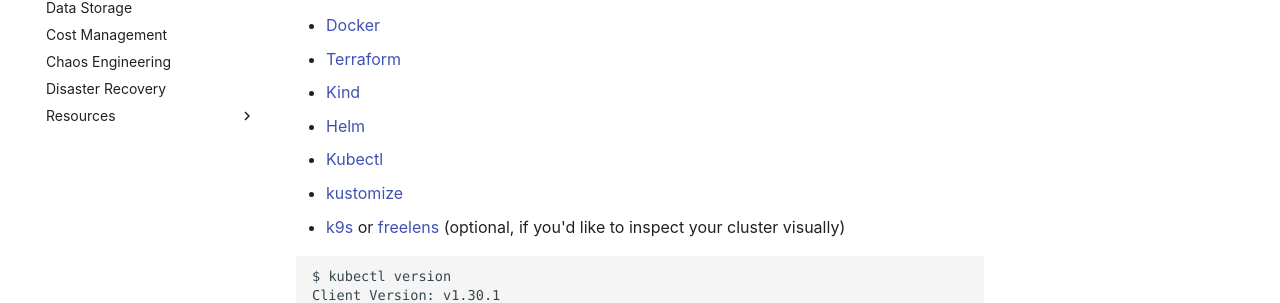
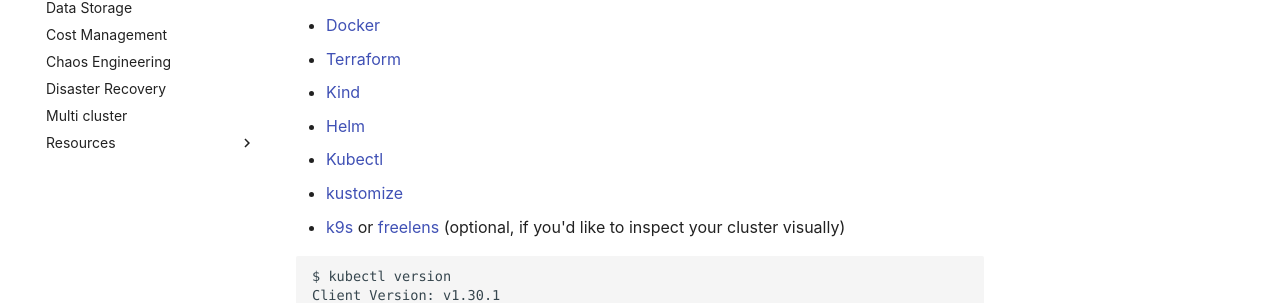
Before and after one commit to thatmlopsguy/dokaseca-control-plane, an MkDocs documentation site: the page built from docs/index.md, in a window 1280 px wide. Shown: the part 453-756 px from the top of the page. Built offline with MkDocs 1.6.1 and Material for MkDocs 9.7.7, drawn with Linux system fonts in a browser that asks for light colours; comment, search, counter and statistics services are not loaded.

Commit message:
feat: add skupper appset

```diff
--- a/mkdocs.yaml
+++ b/mkdocs.yaml
@@ -25,6 +25,7 @@
   - Cost Management: cost.md
   - Chaos Engineering: chaos_engineering.md
   - Disaster Recovery: backup.md
+  - Multi cluster: multicluster.md
   - Resources:
     - Glossary: glossary.md
     - Contributing: contributing.md
```
Also changed, not shown: 3 other files.
